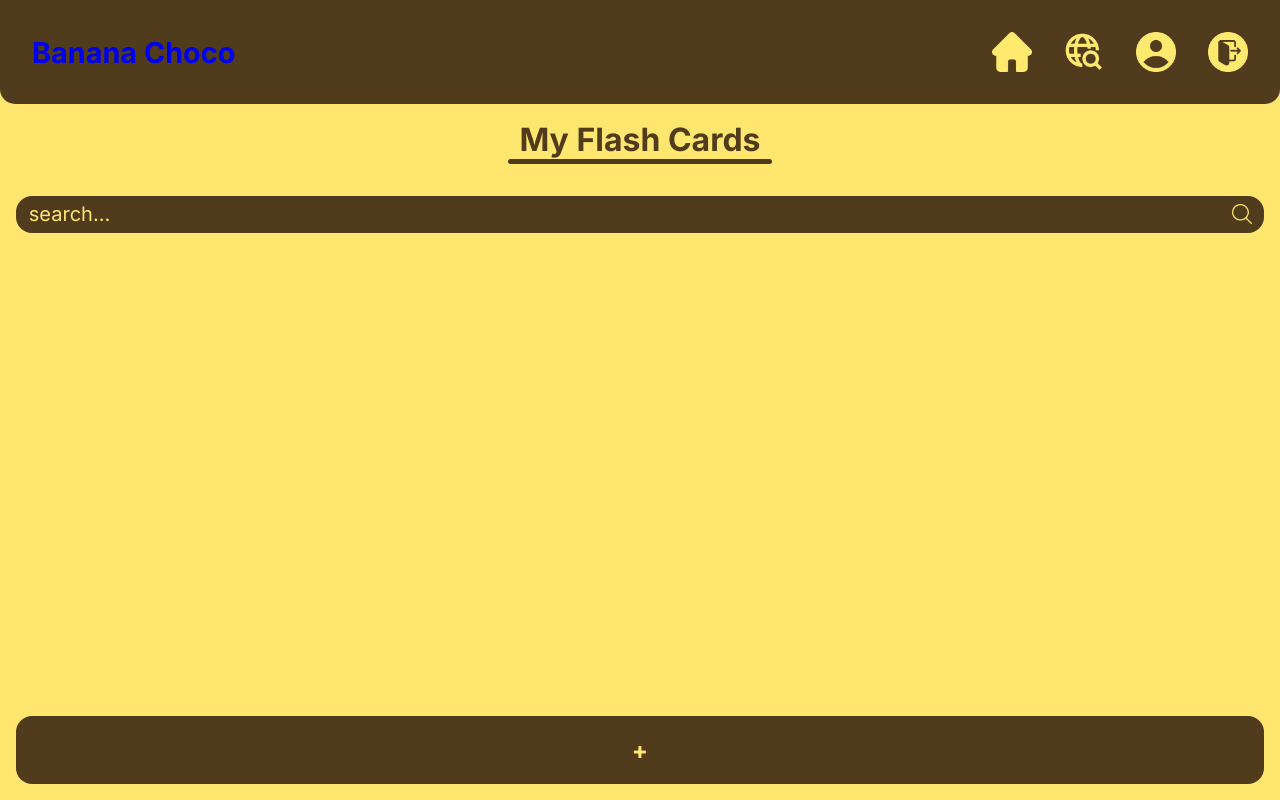
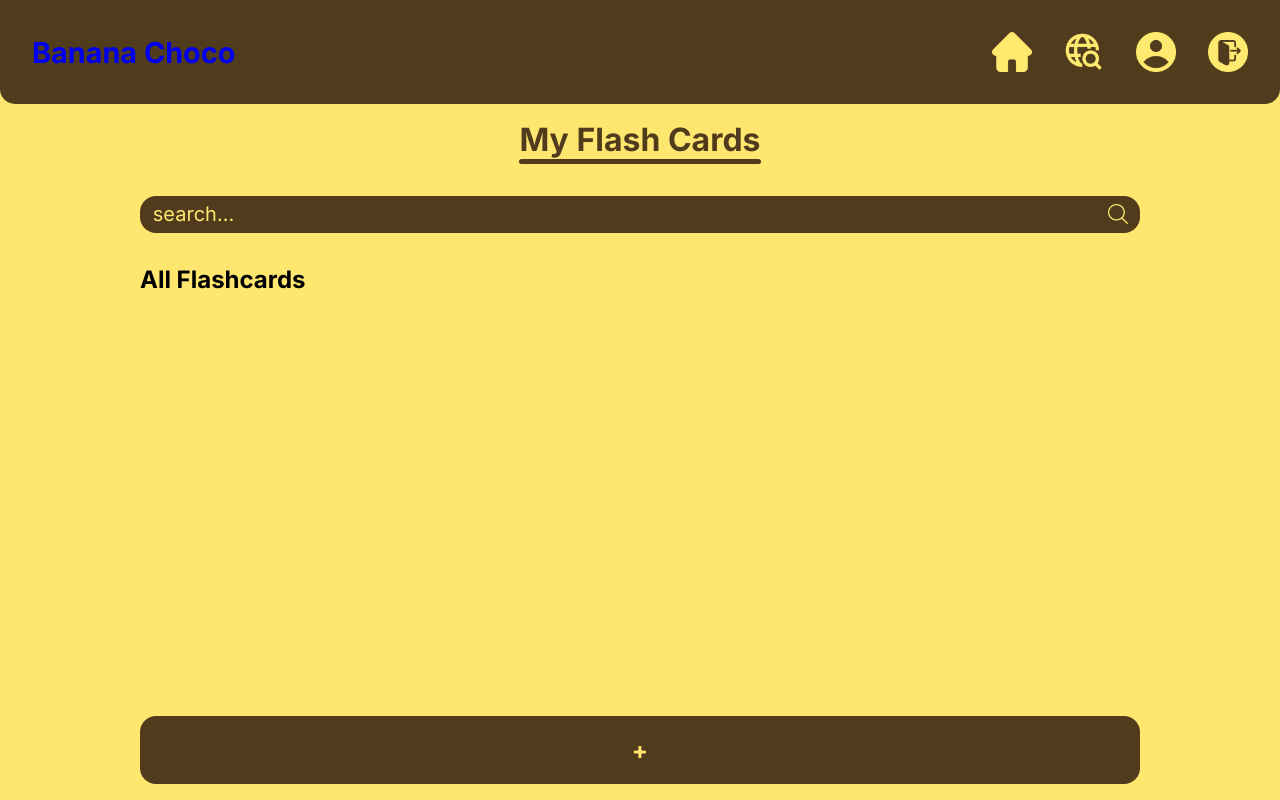
Before and after one commit to AuttakornC/p23cs212g12, a Flask app: template flask/app/template/home.html in a window 1280 px wide. Run offline with Flask 3, Linux system fonts and the light colour scheme; the template is opened without the code that fills it, so the values that code supplies are empty; parts of the project's set-up code (start-up, migrations or seed data) failed here and were passed over.

Commit message:
finish UI mobile Home page

```diff
--- a/flask/app/static/css/home.css
+++ b/flask/app/static/css/home.css
@@ -4,25 +4,38 @@ body {
 }
 
 header {
+    display: flex;
+    flex-direction: column;
+    align-items: center;
     color: var(--choco-color);
     text-align: center;
     margin: 1rem 0rem;
 }
 
-.hr-container-home-page {
-    margin: 0px;
+.title {
+    width: fit-content;
     display: flex;
-    justify-content: center;
+    flex-direction: column;
+    align-items: stretch;
 }
 
-hr {
+.hr-container-home-page {
+    background-color: var(--choco-color);
+    width: 100%;
+    height: 5px;
+    border-radius: 5px;
+    /* display: flex; */
+    /* justify-content: center; */
+}
+
+/* hr {
     margin: 0%;
     width: 16.5rem;
     height: 0.3rem;
     background-color: var(--choco-color);
     border: var(--choco-color);
     border-radius: 5px;
-}
+} */
 
 .deck-container-home-page {
     /* width: 20rem; */
@@ -38,10 +51,14 @@ hr {
 .deck-container-home-page > #search {
     width: 100%;
     padding: 1rem;
+    display: flex;
+    justify-content: center;
+
 }
 
 .deck-container-home-page > #search > div {
     width: 100%;
+    max-width: 1000px;
 }
 
 .deck-container-home-page > #search > div > input {
@@ -70,6 +87,78 @@ hr {
     filter: var(--banana-filter);
 }
 
+
+/* deck */
+
+
+.deck-home-page {
+    display: flex;
+    flex-direction: column;
+    align-items: center;
+    width: 100%;
+}
+
+.title-deck {
+    width: 100%;
+    max-width: 1000px;
+    margin-bottom: 30px;
+}
+
+
+/* card */
+
+.deck-container-home-page > .deck-home-page {
+    width: 100%;
+    padding: 1rem;
+}
+
+.deck-bg {
+    width: 100%;
+    max-width: 1000px;
+    display: grid;
+    grid-template-columns: 1fr 1fr;
+    gap: 1rem;
+    /* border: 2px solid rgb(214, 210, 210); */
+}
+
+.box {
+    display: flex;
+    flex-direction: column;
+    justify-content: space-between;
+    /* flex: 1; */
+    padding: 20px;
+    height: 25vh;
+    border-radius: 30px;
+    /* flex-shrink: 0; */
+    overflow: hidden;
+    background-color: var(--main1-color);
+}
+
+
+.profile-icon{
+    flex-grow: 20%;
+    /* height: 18px; */
+    width: 20px;
+    /* left: 500; */
+    /* margin-left: 10px;  */
+    float: left;
+    margin-right: 10px;
+    filter: brightness(0) saturate(100%) invert(20%) sepia(15%) saturate(1929%) hue-rotate(357deg) brightness(94%) contrast(85%);
+}
+
+.description {
+    display: flex;
+    flex-direction: column;
+    justify-content: space-around;
+    align-items: center;
+    text-align: center;
+}
+
+.deck-home-page > .block {
+    width: 100%;
+    height: 141px;
+}
+
 /* footer */
 
 .add-footer {
@@ -85,9 +174,11 @@ hr {
     position: fixed;
     height: 100px;
     background-color: var(--banana-color);
+    justify-content: center;
 }
 
 .add-footer button {
+    max-width: 1000px;
     width: 100%;
     padding: 0.5rem;
     border: none;
@@ -106,21 +197,13 @@ hr {
 }
 
 
-/* deck */
+/* button card */
 
-.deck-home-page {
-    display: flex;
-    flex-direction: column;
-    width: 100%;
-    max-width: 900px;
+.window-size {
+    visibility: hidden;
 }
 
-.deck-bg {
 
-    background-color: var(--choco-color);
-    color: var(--banana-color);
+@media screen and (min-width: 601px) {
+
 }
-.deck-home-page > .block {
-    width: 100%;
-    height: 141px;
-}
--- a/flask/app/template/home.html
+++ b/flask/app/template/home.html
@@ -3,6 +3,7 @@
 {% block cssimp %}
 <!-- <link rel="stylesheet" href="https://cdn.jsdelivr.net/npm/bootstrap@4.0.0/dist/css/bootstrap.min.css" integrity="sha384-Gn5384xqQ1aoWXA+058RXPxPg6fy4IWvTNh0E263XmFcJlSAwiGgFAW/dAiS6JXm" crossorigin="anonymous"> -->
 <link rel="stylesheet" href="/static/css/home.css">
+<script src="https://ajax.googleapis.com/ajax/libs/jquery/3.6.0/jquery.min.js"></script>
 {{ super() }}
 {% endblock %}
 
@@ -10,9 +11,9 @@
 
 {% block content %}
 <header>
-    <h1>My Flash Cards</h1>
-    <div class="hr-container-home-page">
-        <hr>
+    <div class="title">
+        <h1>My Flash Cards</h1>
+        <div class="hr-container-home-page"></div>
     </div>
 </header>
 
@@ -27,24 +28,21 @@
     </form>
 
     <!-- static sample -->
+
     <div class="deck-home-page">
+        <span class="title-deck">
+            <h2>
+                All Flashcards
+            </h2>
+        </span>
         <div class="deck-bg">
-            <!-- <div class="box">
-            <div class="profile">
-                <img class="profile-icon" src="/static/image/profile-icon.png" alt="">
-                <span class="people">Johnny007</span>
-            </div>
-            <div class="description"><h4 id="nameD" class="deckName">Irregular Verbs</h4><h5 class="cardNum">25 Cards</h5></div>
-            <button class="button">Preview</button>
-        </div> -->
-            <!-- <span>Animal</span> -->
         </div>
         <div class="block"></div>
     </div>
 </section>
 
 <div class="add-footer">
-    <button onclick="onAdd();" type="button">+</button>
+    <button onclick="onChange('/create_deck');" type="button">+</button>
 </div>
 
 {% endblock %}
```
Also changed, not shown: flask/app/static/js/home.js (+30 -21 lines).
